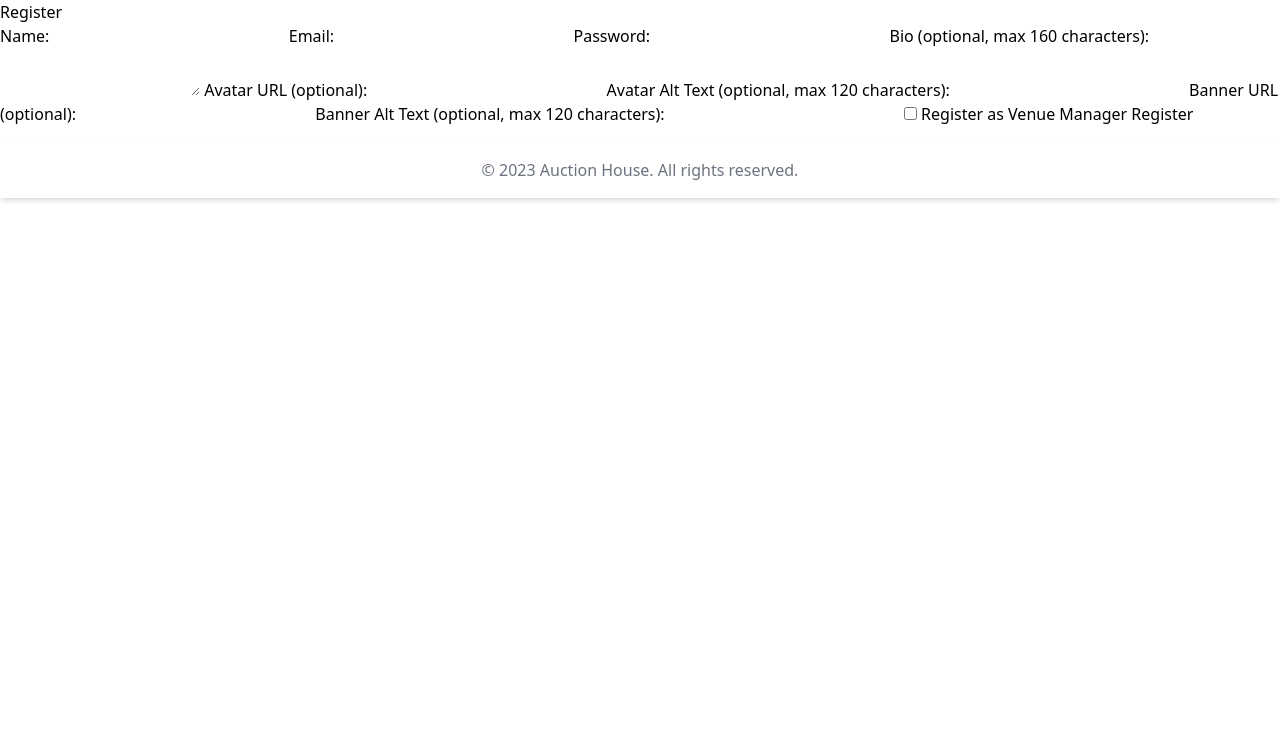
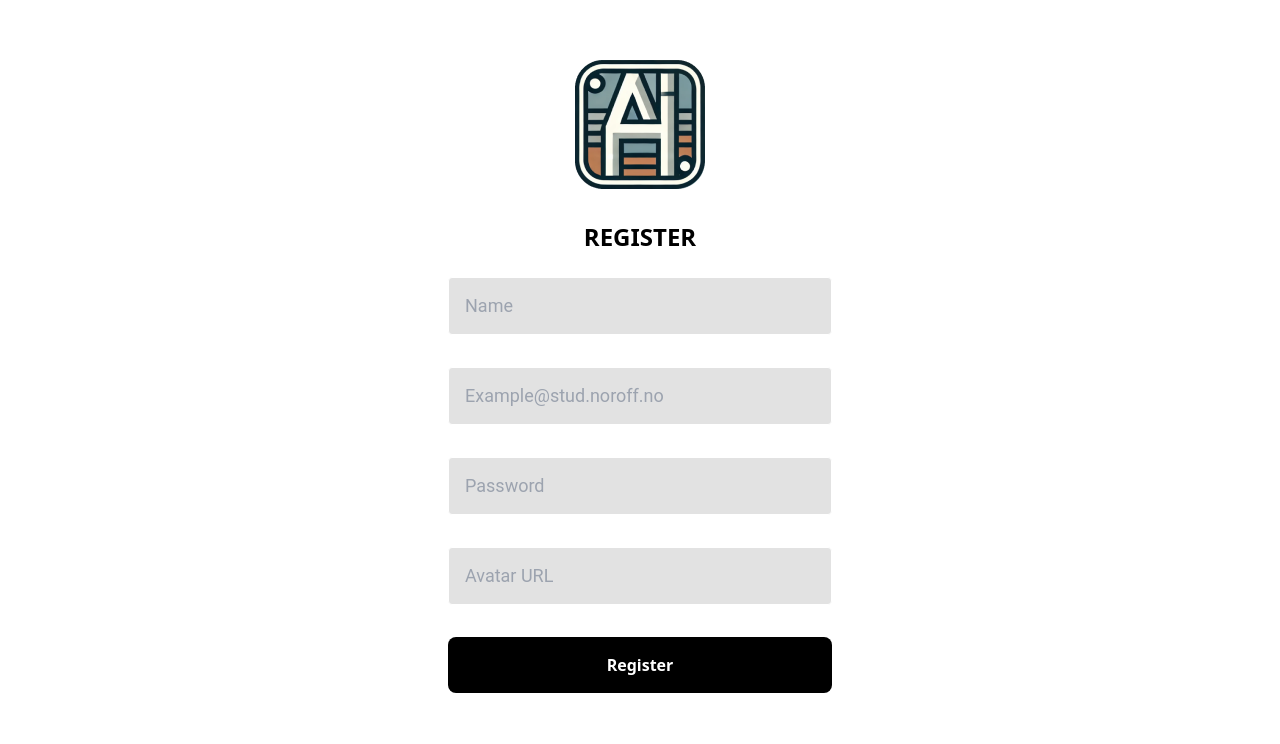
Before and after one commit to marroe01284/Auction-house, a website built with Vite: page src/pages/register.html in a window 1280 px wide. Built offline with nearby package versions, Linux system fonts and the light colour scheme.

Commit message:
user registration FEAT: updated styles in the registration form had to updatet register.js, and remove unused params TEST: testet the error handling on diffrent cases: wrong mail to short password user already exicst  image URL

```diff
--- a/src/pages/login.html
+++ b/src/pages/login.html
@@ -17,7 +17,7 @@
           type="email"
           id="email"
           name="email"
-          placeholder="Email Adress"
+          placeholder="Example@stud.noroff.no"
           class="bg-login-form-color w-full px-4 py-4 mb-4 border rounded-1 border-white focus:ring-2 focus:ring-blue-500 focus:outline-none placeholder-gray-400 placeholder:text-lg placeholder:font-roboto"
           required
         />
--- a/src/pages/register.html
+++ b/src/pages/register.html
@@ -6,46 +6,70 @@
     <link rel="stylesheet" href="../styles/main.css">
     <script type="module" src="../scripts/register.js"></script>
 </head>
-<body>
-    <h1>Register</h1>
-  <form id="register-form">
-    <label for="name">Name:</label>
-    <input type="text" id="name" name="name" pattern="^[a-zA-Z0-9_]+$" title="Only letters, numbers, and underscores are allowed" required />
+<body class="bg-white flex items-center flex-col justify-center h-screen">
+  <img src="/src/assets/images/companyLogo.png" alt="">
+  <div class="bg-white p-8 w-full max-w-md">
+    <h1 class="text-2xl font-bold mb-6 text-center">REGISTER</h1>
+    <form id="register-form" class="space-y-4">
+      <!-- Name -->
+      <div>
+        <input
+          type="text"
+          id="name"
+          name="name"
+          placeholder="Name"
+          pattern="^[a-zA-Z0-9_]+$"
+          title="Only letters, numbers, and underscores are allowed"
+          required
+          class="bg-login-form-color w-full px-4 py-4 mb-4 border rounded-1 border-white focus:ring-2 focus:ring-blue-500 focus:outline-none placeholder-gray-400 placeholder:text-lg placeholder:font-roboto"
+        />
+      </div>
+      <!-- Email -->
+      <div>
+        <input
+          type="email"
+          id="email"
+          name="email"
+          placeholder="Example@stud.noroff.no"
+          pattern="^[a-zA-Z0-9._%+\-]+@stud\.noroff\.no$"
+          title="Must be a valid stud.noroff.no email address"
+          required
+          class="bg-login-form-color w-full px-4 py-4 mb-4 border rounded-1 border-white focus:ring-2 focus:ring-blue-500 focus:outline-none placeholder-gray-400 placeholder:text-lg placeholder:font-roboto"
+        />
+      </div>
+      <!-- Password -->
+      <div>
+        <input
+          type="password"
+          id="password"
+          name="password"
+          placeholder="Password"
+          minlength="8"
+          title="Password must be at least 8 characters"
+          required
+          class="bg-login-form-color w-full px-4 py-4 mb-4 border rounded-1 border-white focus:ring-2 focus:ring-blue-500 focus:outline-none placeholder-gray-400 placeholder:text-lg placeholder:font-roboto"
+        />
+      </div>
+      <!-- Avatar URL -->
+      <div>
+        <input
+          type="url"
+          id="avatar-url"
+          name="avatar-url"
+          placeholder="Avatar URL"
+          class="bg-login-form-color w-full px-4 py-4 mb-4 border rounded-1 border-white focus:ring-2 focus:ring-blue-500 focus:outline-none placeholder-gray-400 placeholder:text-lg placeholder:font-roboto"
+        />
+      </div>
+      <!-- Submit Button -->
+      <button
+        type="submit"
+        class="w-full bg-black hover:bg-blue-600 text-white font-bold py-4 rounded-lg transition">
+        Register
+      </button>
+    </form>
+  </div>
+  <div id="error-message" style="color: red; display: none;">Registration failed. Please try again.</div>
 
-    <label for="email">Email:</label>
-    <input type="email" id="email" name="email" pattern="^[a-zA-Z0-9._%+-]+@stud\.noroff\.no$" title="Must be a valid stud.noroff.no email address" required />
-
-    <label for="password">Password:</label>
-    <input type="password" id="password" name="password" minlength="8" title="Password must be at least 8 characters" required />
-
-    <label for="bio">Bio (optional, max 160 characters):</label>
-    <textarea id="bio" name="bio" maxlength="160"></textarea>
-
-    <label for="avatar-url">Avatar URL (optional):</label>
-    <input type="url" id="avatar-url" name="avatar-url" />
-
-    <label for="avatar-alt">Avatar Alt Text (optional, max 120 characters):</label>
-    <input type="text" id="avatar-alt" name="avatar-alt" maxlength="120" />
-
-    <label for="banner-url">Banner URL (optional):</label>
-    <input type="url" id="banner-url" name="banner-url" />
-
-    <label for="banner-alt">Banner Alt Text (optional, max 120 characters):</label>
-    <input type="text" id="banner-alt" name="banner-alt" maxlength="120" />
-
-    <label>
-      <input type="checkbox" id="venueManager" name="venueManager" /> Register as Venue Manager
-    </label>
-
-    <button type="submit">Register</button>
-  </form>
-
-  <div id="error-message" style="color: red; display: none;">Registration failed. Please try again.</div>
-  <footer class="bg-white shadow-md py-4">
-    <div class="container mx-auto text-center">
-        <p class="text-gray-500">© 2023 Auction House. All rights reserved.</p>
-    </div>
-</footer>
   <script type="module" src="../scripts/register.js"></script>
 </body>
 </html>
--- a/src/scripts/register.js
+++ b/src/scripts/register.js
@@ -6,32 +6,53 @@ const errorMessage = document.getElementById("error-message");
 registerForm.addEventListener("submit", async (event) => {
   event.preventDefault(); // Prevent form reload
 
-  // Collect form values
   const name = registerForm.name.value.trim();
   const email = registerForm.email.value.trim();
   const password = registerForm.password.value.trim();
-  const bio = registerForm.bio.value.trim() || null;
-  const avatar = {
-    url: registerForm["avatar-url"].value.trim() || null,
-    alt: registerForm["avatar-alt"].value.trim() || "",
-  };
-  const banner = {
-    url: registerForm["banner-url"].value.trim() || null,
-    alt: registerForm["banner-alt"].value.trim() || "",
-  };
-  const venueManager = registerForm.venueManager.checked;
+  const avatarUrl = registerForm["avatar-url"].value.trim();
+
+  if (!validateEmail(email)) {
+    displayError("Email must end with @stud.noroff.no");
+    return;
+  }
+  if (avatarUrl && !validateUrl(avatarUrl)) {
+    displayError("Avatar URL is not valid.");
+    return;
+  }
 
   try {
-    // Call the API with collected data
-    const response = await apiRegister({ name, email, password, bio, avatar, banner, venueManager });
+
+    const response = await apiRegister({ name, email, password, avatar: { url: avatarUrl } });
     console.log("Registration successful:", response);
 
-    // Save the access token and redirect
     localStorage.setItem("accessToken", response.data.accessToken);
     window.location.href = "login.html";
   } catch (error) {
     console.error("Registration failed:", error);
-    errorMessage.style.display = "block";
-    errorMessage.innerText = error.message || "Registration failed. Please try again.";
+
+    if (error.message.includes("400")) {
+      displayError("Profile already exists. Please choose a different email or name.");
+    } else {
+      displayError(error.message || "Registration failed. Please try again.");
+    }
   }
 });
+
+function validateEmail(email) {
+  const pattern = /^[a-zA-Z0-9._%+-]+@stud\.noroff\.no$/;
+  return pattern.test(email);
+}
+
+function validateUrl(url) {
+  try {
+    new URL(url);
+    return true;
+  } catch {
+    return false;
+  }
+}
+
+function displayError(message) {
+  errorMessage.innerText = message;
+  errorMessage.style.display = "block";
+}
```
